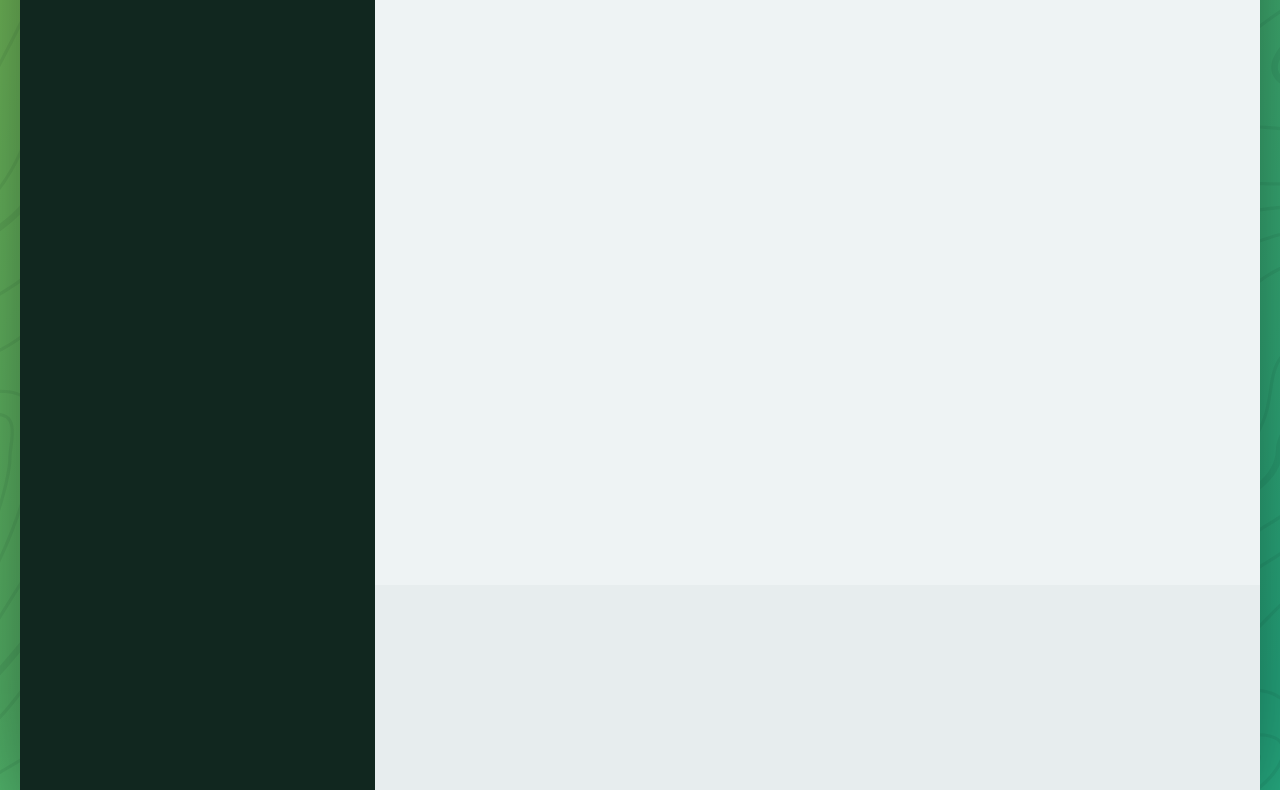
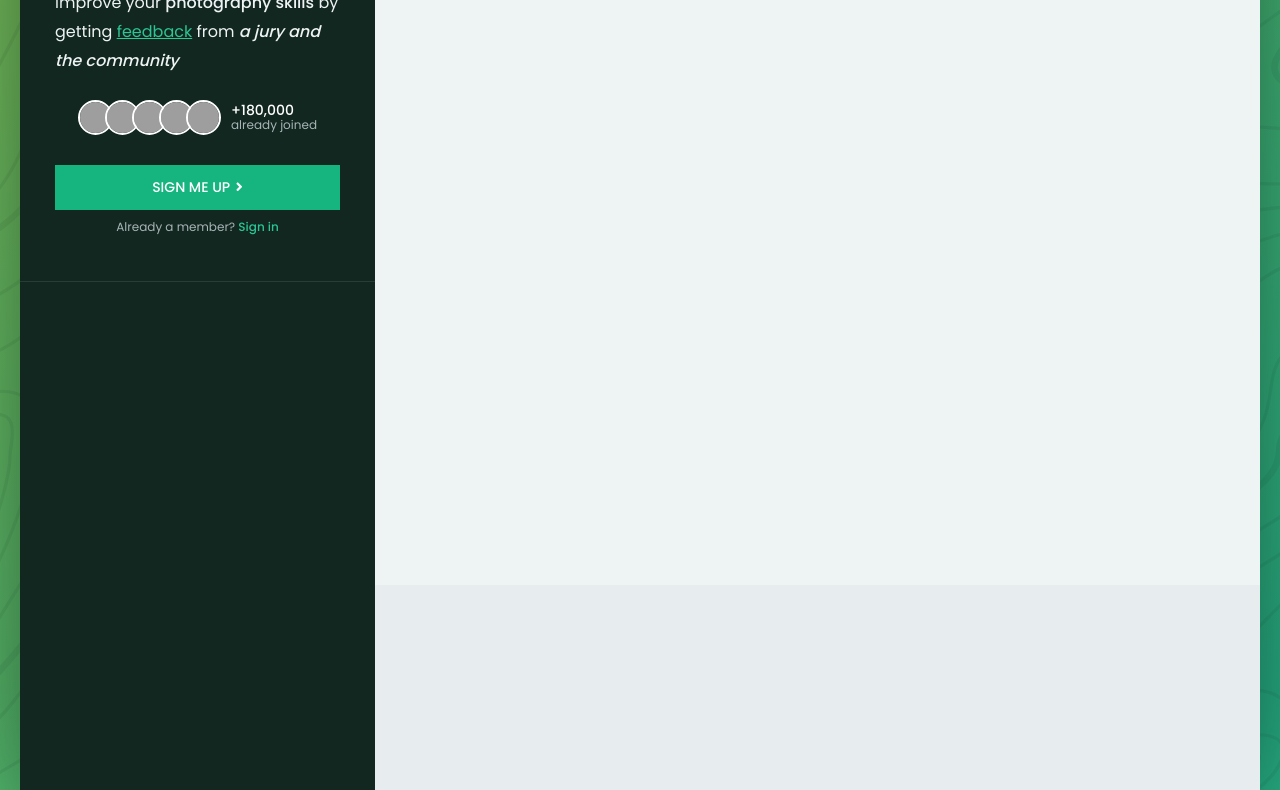
Before and after one commit to szvitek/betterphotos-grid, a website: page index.html in a window 1280 px wide. Shown: the part 284-1074 px from the top of the page. Drawn offline with Linux system fonts and the light colour scheme; grey boxes are pictures that could not be loaded.

Commit message:
feat(Sass): Sass variables, text styling tips, utility classes (are not part of BEM, but they help with applying same specific styles over and over again, e.g. for accent color)

```diff
--- a/assets/sass/main.scss
+++ b/assets/sass/main.scss
@@ -1,4 +1,6 @@
 // VARIABLES
+$color-accent: #2cc695;
+
 $color-grey-light: #eef3f4;
 $color-grey-medium: #a9b4b7;
 $color-grey-dark: #555a5b;
@@ -37,6 +39,27 @@ ul {
 a {
   color: inherit;
   text-decoration: none;
+}
+
+// UTILITY CLASSES
+.u-italic {
+  font-style: italic;
+}
+
+.u-accent {
+  color: $color-accent;
+}
+
+.u-underline {
+  text-decoration: underline;
+}
+
+.u-bold {
+  font-weight: 500;
+}
+
+.u-bolder {
+  font-weight: 700;
 }
 
 // BASE STYLES
@@ -151,12 +174,99 @@ a {
   }
 }
 
+// ------------------------------
+
 .sidebar {
   background-color: #11271f;
 
   grid-column: 1 / 2;
   grid-row: 2 / 4;
 }
+
+.intro {
+  padding: 48px 35px 45px;
+  border-bottom: 1px solid rgba(#fff, 0.1);
+
+  &__text {
+    color: $color-grey-light;
+    font-size: 16px;
+    margin-top: 12px;
+    line-height: 1.8;
+  }
+}
+
+.first-heading {
+  font-weight: 600;
+  text-transform: uppercase;
+  font-size: 34px;
+  line-height: 1;
+}
+
+.social {
+  display: flex;
+  justify-content: center;
+  margin: 25px 0 30px;
+
+  &__img {
+    height: 35px;
+    width: 35px;
+    object-fit: cover;
+    border-radius: 50%;
+    border: 2px solid #fff;
+
+    &:not(:first-child) {
+      margin-left: -8px;
+    }
+  }
+
+  &__container {
+    margin-left: 10px;
+  }
+
+  &__number {
+    font-weight: 500;
+  }
+
+  &__text {
+    font-size: 12px;
+    color: $color-grey-medium;
+    margin-top: -5px;
+  }
+}
+
+.auth{
+  &__text {
+    color: $color-grey-medium;
+    font-size: 12px;
+    text-align: center;
+    margin-top: 8px;
+  }
+  &__link {
+    font-weight: 500;
+    color: $color-accent;
+  }
+}
+
+.btn {
+  background-color: #16b47f;
+  padding: 12px 0;
+  display: block;
+  text-align: center;
+  text-transform: uppercase;
+  font-weight: 500;
+  transition: $ts;
+
+  &:hover, &:focus {
+    background-color: #119267;
+
+  }
+
+  &__icon {
+    margin-left: 2px;
+  }
+}
+
+// ------------------------------
 
 .gallery {
   background-color: $color-grey-light;
@@ -165,6 +275,8 @@ a {
   grid-row: 2 / 3;
 }
 
+// ------------------------------
+
 .steps {
   background-color: #e7edee;
 
--- a/index.html
+++ b/index.html
@@ -53,7 +53,60 @@
           </ul>
         </nav>
       </header>
-      <div class="sidebar"></div>
+      <div class="sidebar">
+        <section class="intro">
+          <h1 class="first-heading">
+            How good are your
+            <span class="u-italic u-accent u-bolder">photos</span> ?
+          </h1>
+          <p class="intro__text">
+            Improve your <span class="u-bold">photography skills</span> by
+            getting <span class="u-accent u-underline">feedback</span> from
+            <span class="u-italic u-bold">a jury and the community </span>
+          </p>
+          <section class="social">
+            <img
+              class="social__img"
+              src="https://images.unsplash.com/photo-1488426862026-3ee34a7d66df?ixlib=rb-1.2.1&ixid=MXwxMjA3fDB8MHxwaG90by1wYWdlfHx8fGVufDB8fHw%3D&fit=crop&w=70&q=100"
+              alt="User"
+            />
+            <img
+              class="social__img"
+              src="https://images.unsplash.com/photo-1499996860823-5214fcc65f8f?ixlib=rb-1.2.1&ixid=MXwxMjA3fDB8MHxwaG90by1wYWdlfHx8fGVufDB8fHw%3D&fit=crop&w=70&q=100"
+              alt="User"
+            />
+            <img
+              class="social__img"
+              src="https://images.unsplash.com/photo-1554384645-13eab165c24b?ixid=MXwxMjA3fDB8MHxwaG90by1wYWdlfHx8fGVufDB8fHw%3D&&w=70&q=100"
+              alt="User"
+            />
+            <img
+              class="social__img"
+              src="https://images.unsplash.com/photo-1507003211169-0a1dd7228f2d?ixid=MXwxMjA3fDB8MHxwaG90by1wYWdlfHx8fGVufDB8fHw%3D&ixlib=rb-1.2.1&fit=crop&w=70&q=100"
+              alt="User"
+            />
+            <img
+              class="social__img"
+              src="https://images.unsplash.com/photo-1494790108377-be9c29b29330?ixlib=rb-1.2.1&ixid=MXwxMjA3fDB8MHxwaG90by1wYWdlfHx8fGVufDB8fHw%3D&w=70&q=100"
+              alt="User"
+            />
+            <div class="social__container">
+              <p class="social__number">+180,000</p>
+              <p class="social__text">already joined</p>
+            </div>
+          </section>
+          <section class="auth">
+            <a href="#" class="btn">
+              Sign me up <i class="fas fa-angle-right btn__icon"></i>
+            </a>
+            <p class="auth__text">
+              Already a member? <a href="#" class="auth__link">Sign in</a>
+            </p>
+          </section>
+        </section>
+        <section class="upload"></section>
+        <section class="footer"></section>
+      </div>
       <section class="gallery"></section>
       <section class="steps"></section>
     </div>
```
Also changed, not shown: assets/style.css.
